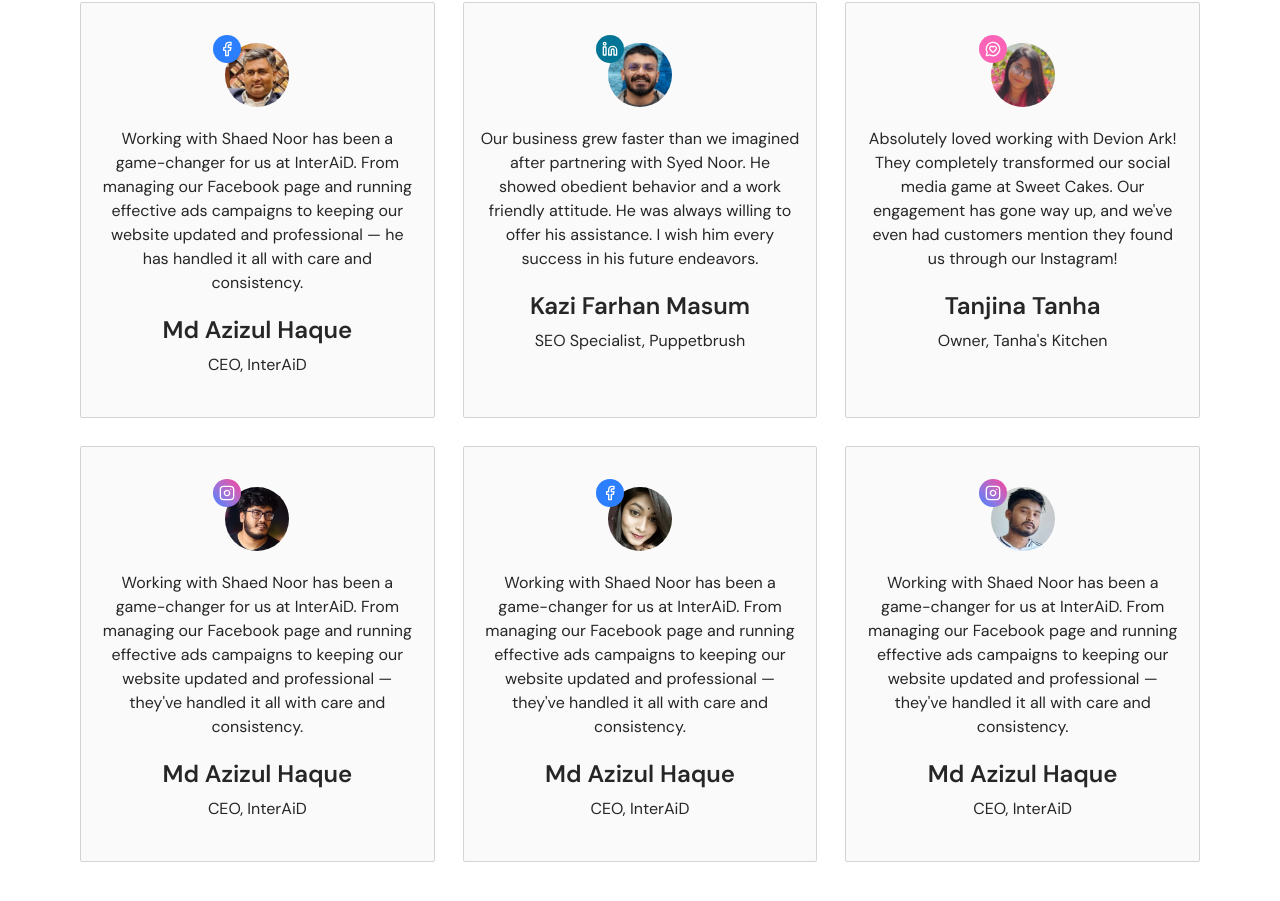
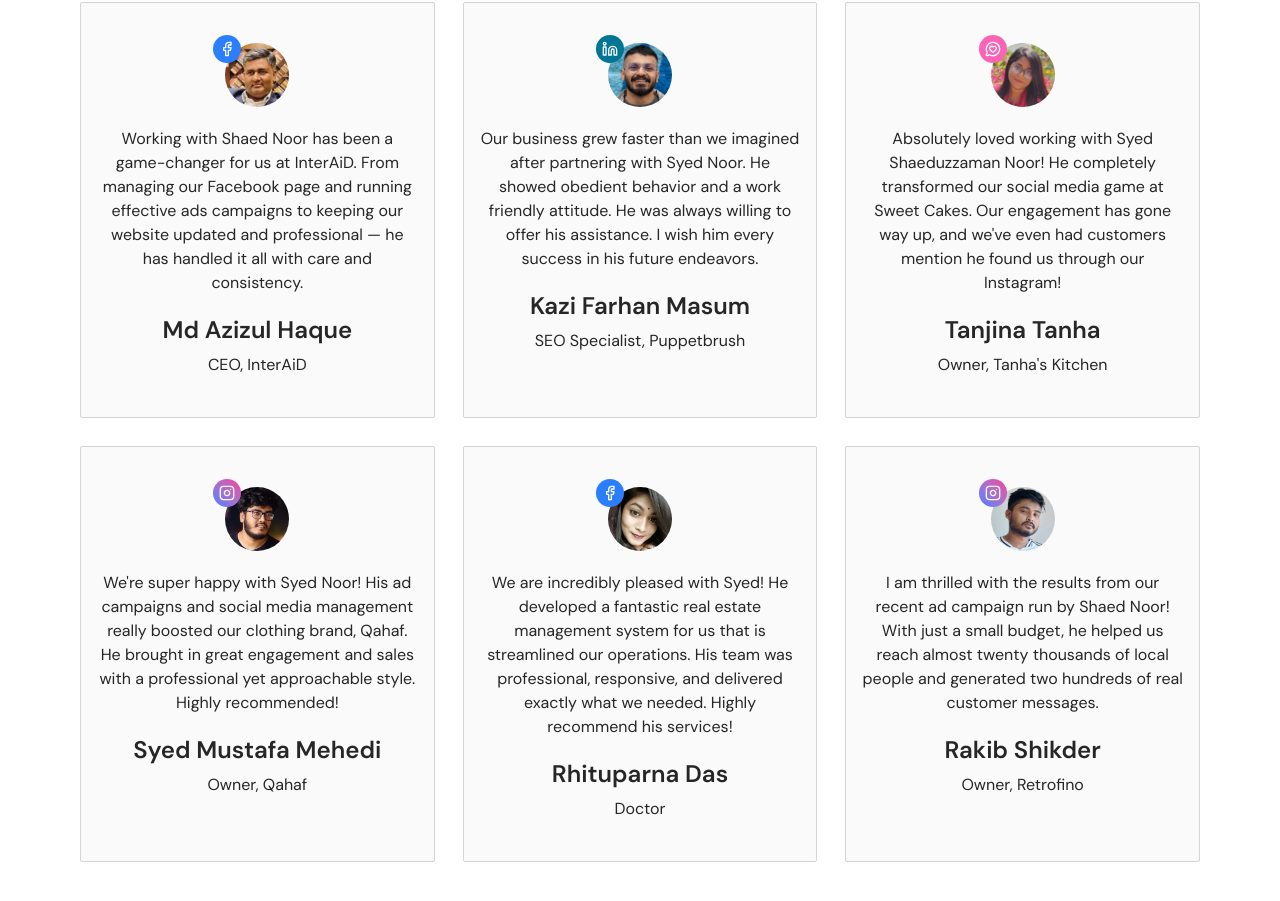
Before and after one commit to syednoor058/Shaed-Noor-Portfolio-Website-with-NextJS, a Next.js app: page / in a window 1280 px wide. Shown: the part 5778-6679 px from the top of the page. Built offline with nearby package versions, Linux system fonts and the light colour scheme.

Commit message:
Testimonial section duplicate replaced.

```diff
--- a/src/components/Sections/TestimonialGrid.jsx
+++ b/src/components/Sections/TestimonialGrid.jsx
@@ -54,7 +54,7 @@ export default function TestimonialGrid() {
         color={spotlightBgColor}
         name="Tanjina Tanha"
         designation="Owner, Tanha's Kitchen"
-        feedback="Absolutely loved working with Devion Ark! They completely transformed our social media game at Sweet Cakes. Our engagement has gone way up, and we've even had customers mention they found us through our Instagram!"
+        feedback="Absolutely loved working with Syed Shaeduzzaman Noor! He completely transformed our social media game at Sweet Cakes. Our engagement has gone way up, and we've even had customers mention he found us through our Instagram!"
         img={tanhaImg}
         alt="tanjina tanha image"
         icon={<MessageCircleHeart width={16} height={16} />}
@@ -62,9 +62,9 @@ export default function TestimonialGrid() {
       />
       <TestimonialCard
         color={spotlightBgColor}
-        name="Md Azizul Haque"
-        designation="CEO, InterAiD"
-        feedback="Working with Shaed Noor has been a game-changer for us at InterAiD. From managing our Facebook page and running effective ads campaigns to keeping our website updated and professional — they've handled it all with care and consistency."
+        name="Syed Mustafa Mehedi"
+        designation="Owner, Qahaf"
+        feedback="We're super happy with Syed Noor! His ad campaigns and social media management really boosted our clothing brand, Qahaf. He brought in great engagement and sales with a professional yet approachable style. Highly recommended!"
         img={mehediImg}
         alt="mustafa mehedi image"
         icon={<Instagram width={16} height={16} />}
@@ -72,9 +72,9 @@ export default function TestimonialGrid() {
       />
       <TestimonialCard
         color={spotlightBgColor}
-        name="Md Azizul Haque"
-        designation="CEO, InterAiD"
-        feedback="Working with Shaed Noor has been a game-changer for us at InterAiD. From managing our Facebook page and running effective ads campaigns to keeping our website updated and professional — they've handled it all with care and consistency."
+        name="Rhituparna Das"
+        designation="Doctor"
+        feedback="We are incredibly pleased with Syed! He developed a fantastic real estate management system for us that is streamlined our operations. His team was professional, responsive, and delivered exactly what we needed. Highly recommend his services!"
         img={rituImg}
         alt="ritu das image"
         icon={<Facebook width={16} height={16} />}
@@ -82,9 +82,9 @@ export default function TestimonialGrid() {
       />
       <TestimonialCard
         color={spotlightBgColor}
-        name="Md Azizul Haque"
-        designation="CEO, InterAiD"
-        feedback="Working with Shaed Noor has been a game-changer for us at InterAiD. From managing our Facebook page and running effective ads campaigns to keeping our website updated and professional — they've handled it all with care and consistency."
+        name="Rakib Shikder"
+        designation="Owner, Retrofino"
+        feedback="I am thrilled with the results from our recent ad campaign run by Shaed Noor! With just a small budget, he helped us reach almost twenty thousands of local people and generated two hundreds of real customer messages."
         img={RakibImage}
         alt="rakib shikdar image"
         icon={<Instagram width={16} height={16} />}
```
